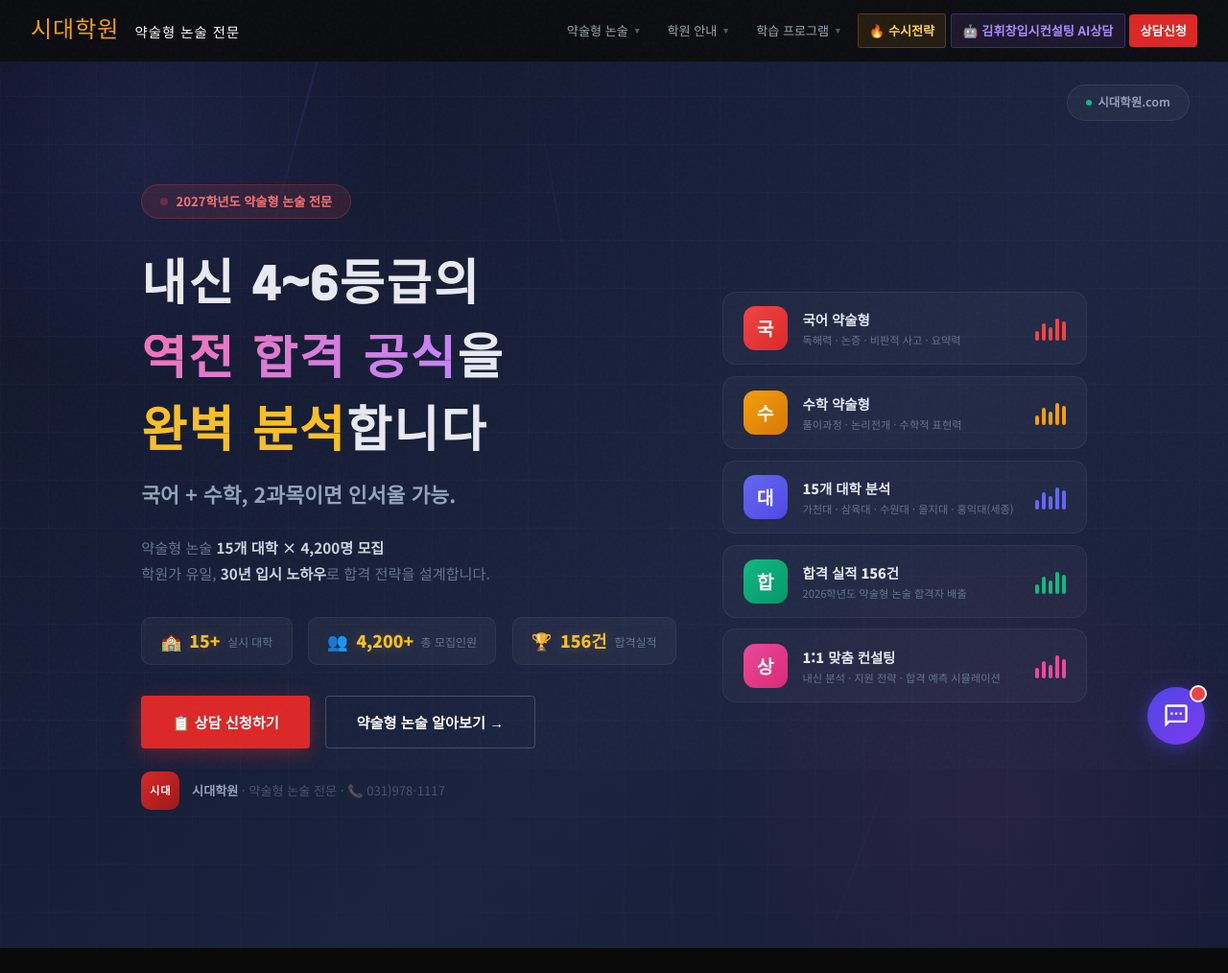
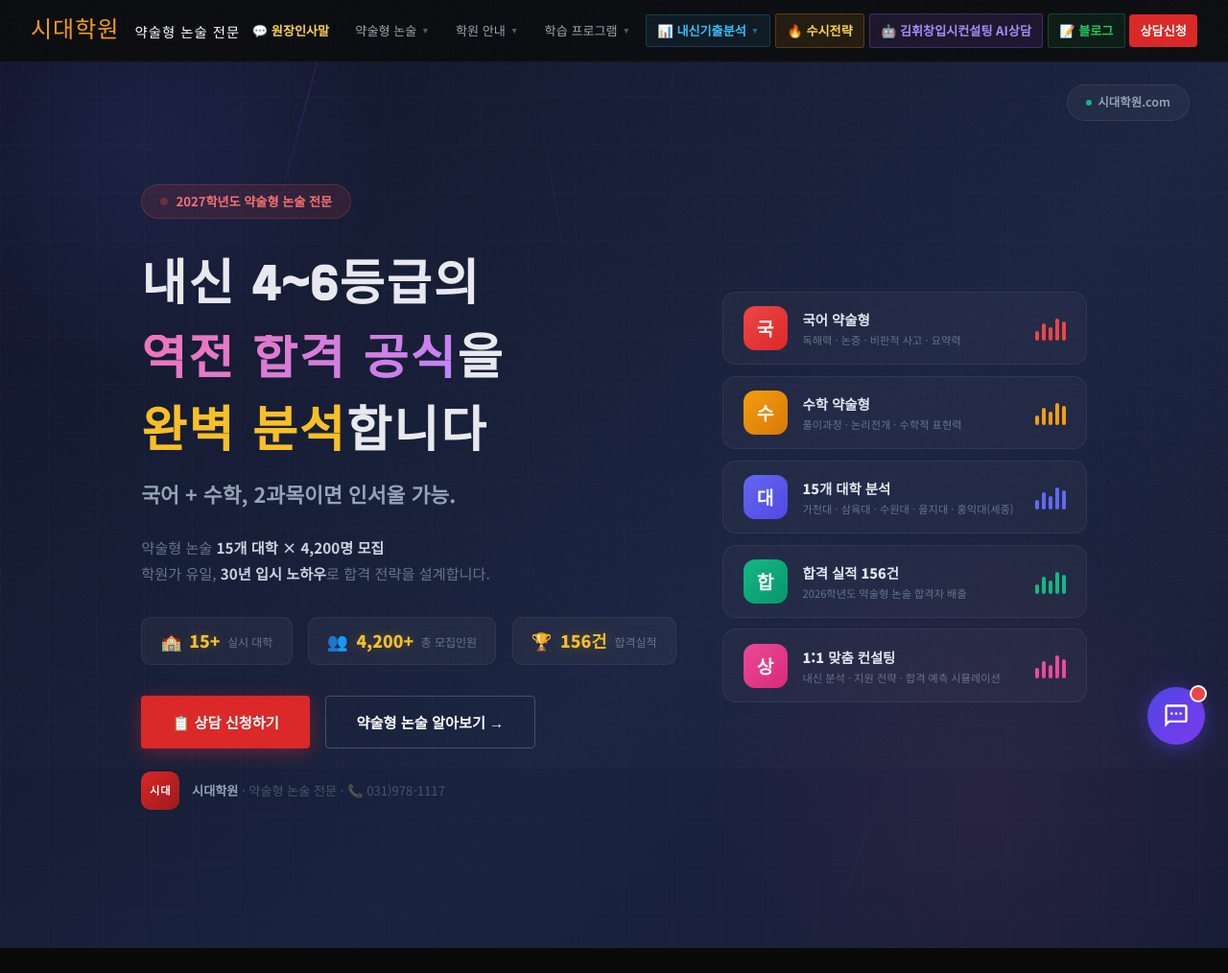
Before and after one commit to Dasse01/Dasse01.github.io, a plain HTML site: page index.html in a window 1280 px wide. Shown: the top 1014 px of the page at 96% size. Drawn offline with Linux system fonts and the light colour scheme; a web font is replaced by a local one.

Commit message:
Add new navigation links and styles

```diff
--- a/index.html
+++ b/index.html
@@ -239,6 +239,7 @@ body::before{content:'';position:fixed;top:0;left:0;width:100%;height:100%;backg
 .nav-drop-btn .arrow{font-size:0.55rem;transition:transform 0.3s;opacity:0.5}
 .nav-dropdown:hover .arrow{transform:rotate(180deg)}
 .nav-drop-menu{position:absolute;top:calc(100% + 8px);left:50%;transform:translateX(-50%);background:rgba(20,20,20,0.97);backdrop-filter:blur(20px);border:1px solid rgba(255,255,255,0.08);border-radius:8px;padding:0.4rem;min-width:160px;opacity:0;visibility:hidden;transition:all 0.25s;box-shadow:0 12px 40px rgba(0,0,0,0.5);pointer-events:none}
+.nav-drop-menu::before{content:'';position:absolute;top:-12px;left:0;right:0;height:12px;background:transparent}
 .nav-dropdown:hover .nav-drop-menu{opacity:1;visibility:visible;pointer-events:auto}
 .nav-drop-menu a{display:block;color:var(--gray);text-decoration:none;font-size:0.8rem;font-weight:500;padding:0.5rem 0.8rem;border-radius:5px;transition:all 0.2s;white-space:nowrap}
 .nav-drop-menu a:hover{color:var(--white);background:rgba(255,255,255,0.06)}
@@ -252,6 +253,12 @@ body::before{content:'';position:fixed;top:0;left:0;width:100%;height:100%;backg
 .nav-susi{color:var(--lgold)!important;font-weight:700!important;background:rgba(245,158,11,0.1);padding:0.3rem 0.7rem;border-radius:3px;border:1px solid rgba(245,158,11,0.25)!important}
 .nav-susi:hover{background:rgba(245,158,11,0.2)!important;color:#fcd34d!important}
 .nav-susi::after{background:var(--lgold)!important}
+.nav-blog{color:#22c55e!important;font-weight:700!important;background:rgba(34,197,94,0.08);padding:0.3rem 0.7rem;border-radius:3px;border:1px solid rgba(34,197,94,0.25)!important;font-size:0.82rem!important;text-decoration:none;white-space:nowrap}
+.nav-blog:hover{background:rgba(34,197,94,0.2)!important;color:#4ade80!important}
+.nav-blog::after{display:none!important}
+.nav-exam-btn{color:#38bdf8!important;font-weight:700!important;background:rgba(56,189,248,0.08);border:1px solid rgba(56,189,248,0.2)!important;border-radius:3px}
+.nav-exam-btn:hover{color:#7dd3fc!important;background:rgba(56,189,248,0.18)!important}
+.nav-exam-btn .arrow{color:#38bdf8!important}
 
 /* 수시전략 프로모션 배너 */
 .susi-promo{position:relative;overflow:hidden;padding:5rem 2rem;background:linear-gradient(135deg,#1a0f00 0%,#0d0a05 50%,#0a0a14 100%)}
@@ -802,6 +809,7 @@ footer a{color:var(--gray);text-decoration:none}
 <nav class="nav" id="nav">
   <a href="#" class="nav-brand">시대학원 <span>약술형 논술 전문</span></a>
   <div class="nav-links">
+    <a href="원장인사말.html" style="color:var(--lgold);font-weight:700;font-size:0.82rem">💬 원장인사말</a>
     <div class="nav-dropdown">
       <button class="nav-drop-btn">약술형 논술 <span class="arrow">▼</span></button>
       <div class="nav-drop-menu">
@@ -830,8 +838,16 @@ footer a{color:var(--gray);text-decoration:none}
         <a href="시대학원_고등수학_강좌안내.html">🔢 고등수학</a>
       </div>
     </div>
+    <div class="nav-dropdown">
+      <button class="nav-drop-btn nav-exam-btn">📊 내신기출분석 <span class="arrow">▼</span></button>
+      <div class="nav-drop-menu">
+        <a href="국어내신기출분석.html">📖 국어 기출분석</a>
+        <a href="수학내신기출분석.html">📐 수학 기출분석</a>
+      </div>
+    </div>
     <a href="2027_수시지원전략.html" class="nav-susi">🔥 수시전략</a>
     <a href="#" onclick="document.getElementById('hw-chat-toggle').click();return false;" class="nav-ai">🤖 김휘창입시컨설팅 AI상담</a>
+    <a href="https://blog.naver.com/study9781117" target="_blank" class="nav-blog">📝 블로그</a>
     <a href="https://docs.google.com/forms/d/e/1FAIpQLScaYlwKKcMRA2dyjM62iU-Pt82HXRuR_wb3bASd09BewHKFDw/viewform" target="_blank" class="nav-cta">상담신청</a>
   </div>
 </nav>
```
